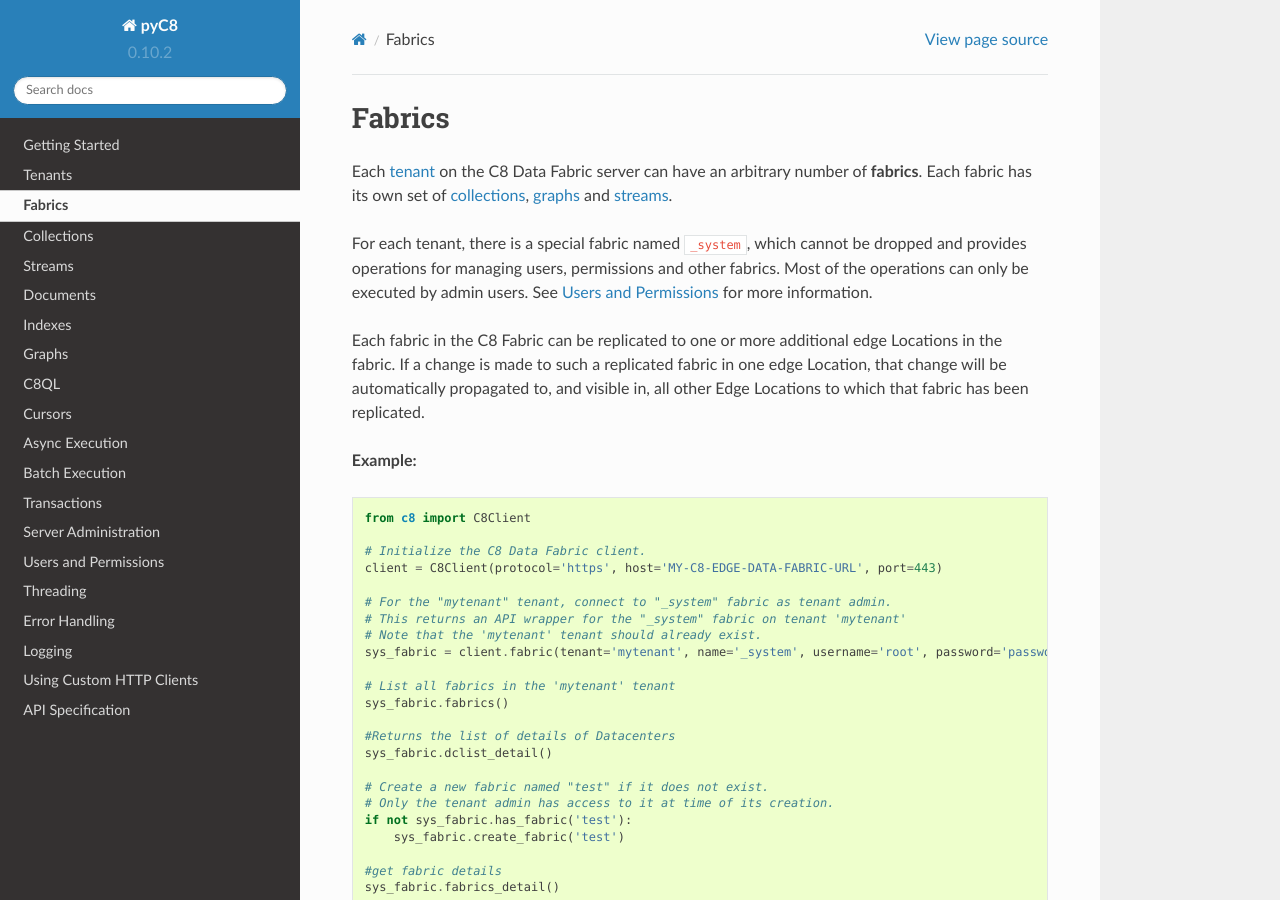
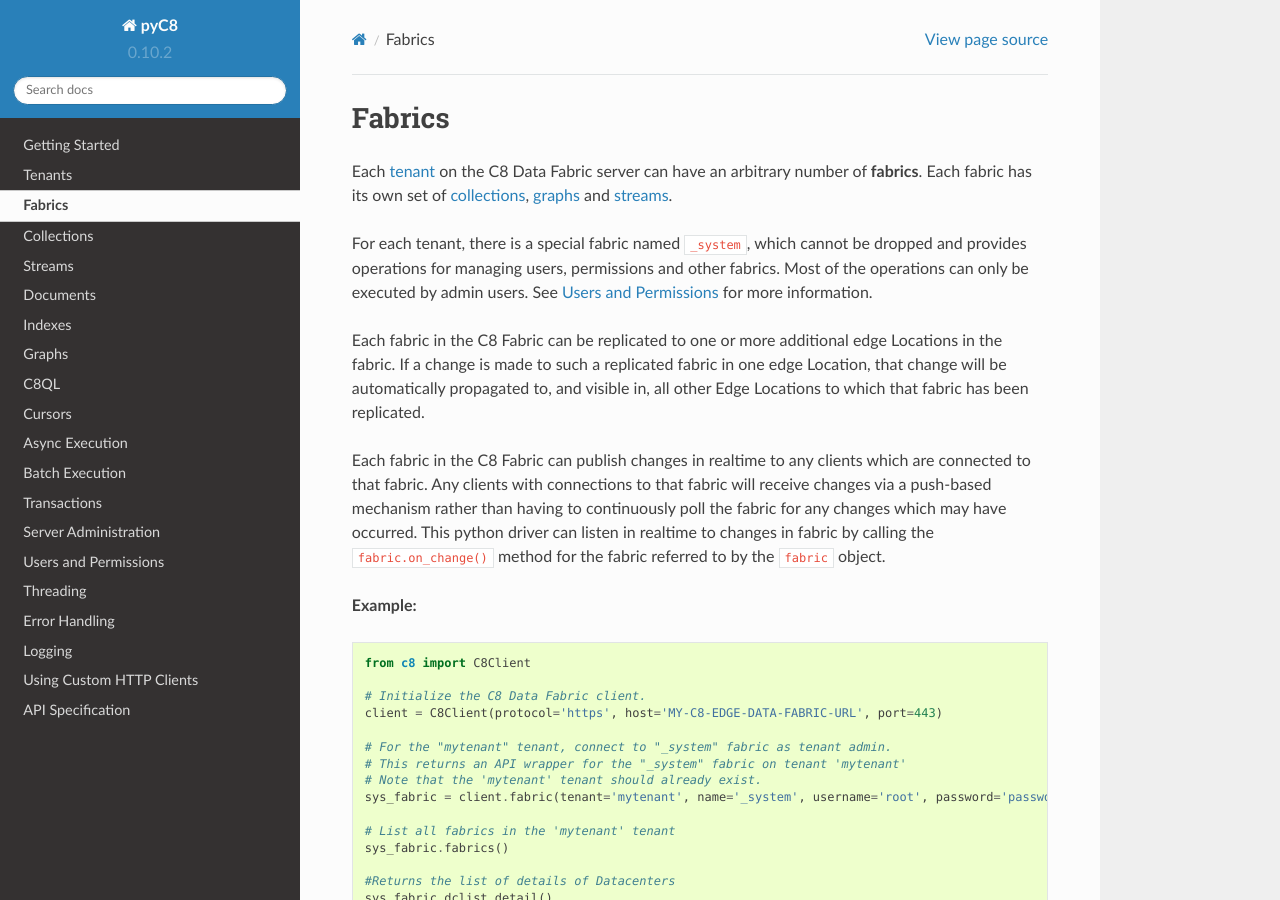
Before and after one commit to Macrometacorp/pyC8, a Sphinx documentation site: the page built from docs/fabric.rst, in a window 1280 px wide and 900 px high. Built offline with Sphinx 7.4.7 and the Read the Docs theme 2.0.0, drawn with Linux system fonts in a browser that asks for light colours; some of the changed lines change nothing that is shown.

Commit message:
minor documentation twweak

```diff
--- a/docs/collection_demo.py
+++ /dev/null
@@ -1,17 +0,0 @@
-from enum import Enum
-
-class Animal(Enum):
-    ant = 1
-    bee = 2
-    cat = 3
-    dog = 4
-class C(Animal):
-
-    def enum(**enums):
-        return type('Enum', (), enums)
-
-    SPOT_CREATION_TYPES = enum(AUTOMATIC='automatic', NONE='none',
-                               SPOT_REGION='spot_region')
-
-    def ab(self, Animal.ant):
-        SPO
--- a/docs/fabric.rst
+++ b/docs/fabric.rst
@@ -8,6 +8,7 @@ For each tenant, there is a special fabric named ``_system``, which cannot be dr
 Each fabric in the C8 Fabric can be replicated to one or more additional edge Locations in the fabric. If a change is made to such a replicated fabric in one edge Location, that change will be automatically propagated to, and visible in, all other
 Edge Locations to which that fabric has been replicated.
 
+Each fabric in the C8 Fabric can publish changes in realtime to any clients which are connected to that fabric. Any clients with connections to that fabric will receive changes via a push-based mechanism rather than having to continuously poll the fabric for any changes which may have occurred. This python driver can listen in realtime to changes in fabric by calling the ``fabric.on_change()`` method for the fabric referred to by the ``fabric`` object.
 
 **Example:**
 
```
